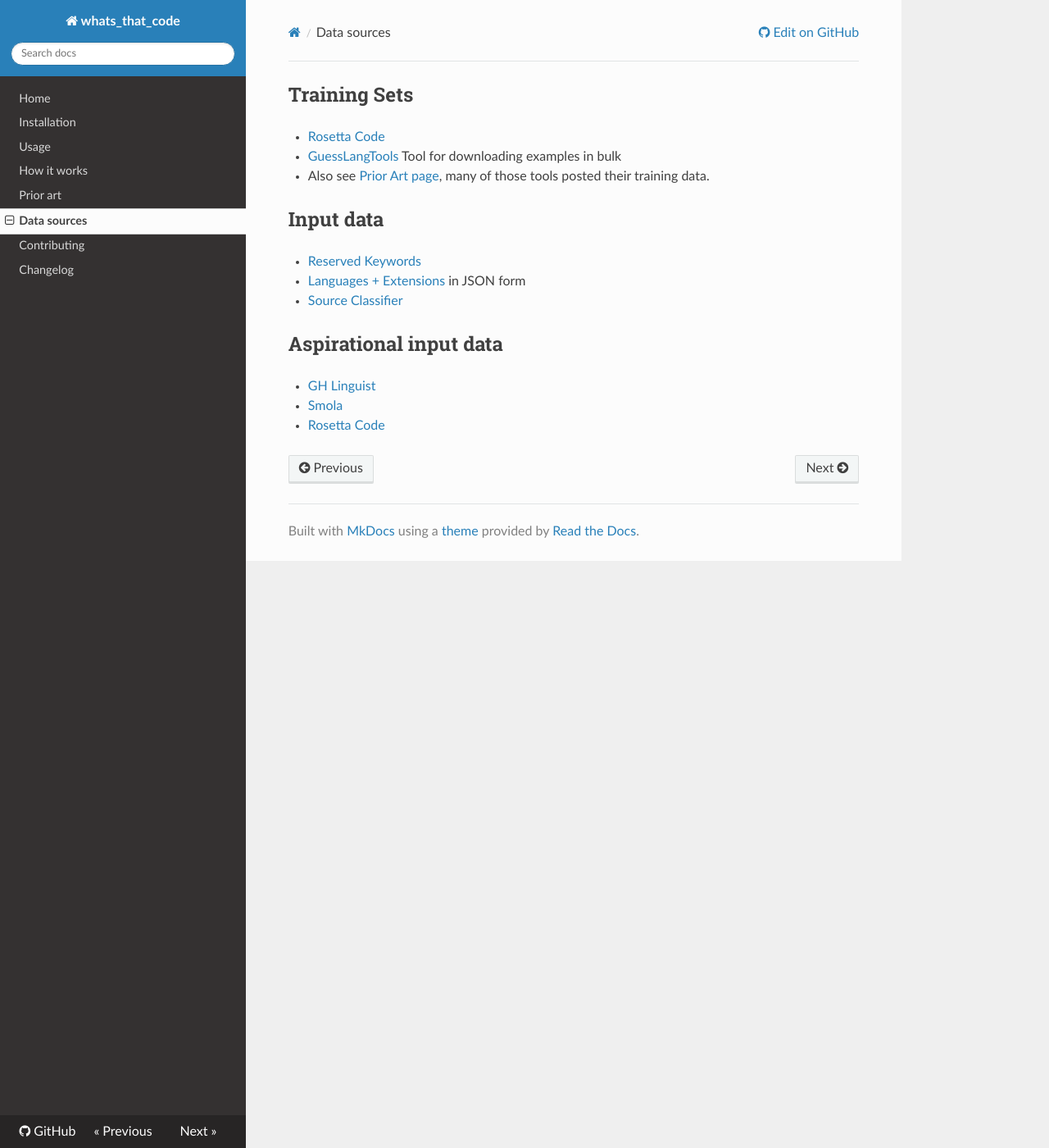
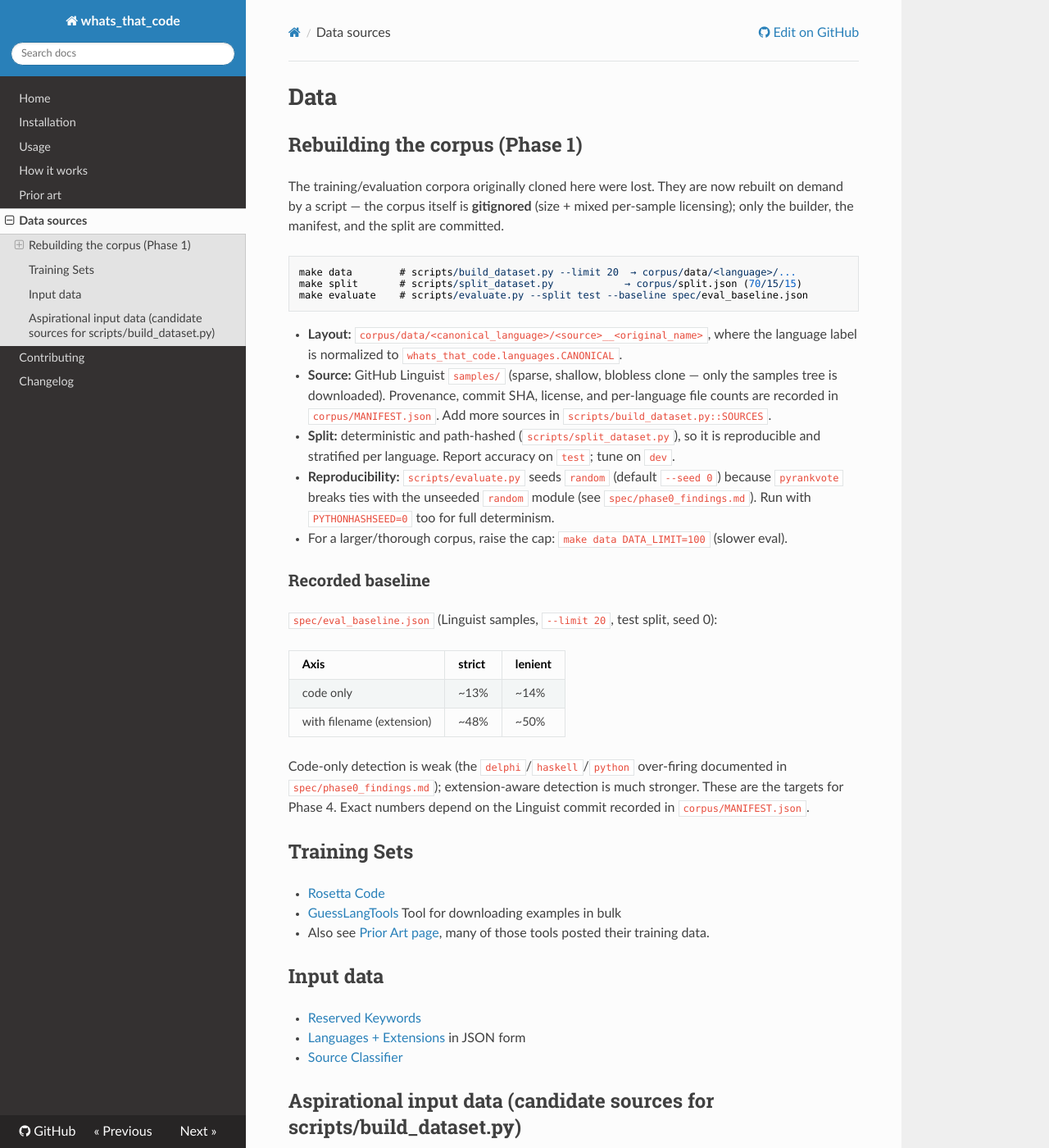
Before and after one commit to matthewdeanmartin/whats_that_code, an MkDocs documentation site: the page built from docs/Data.md, in a window 1280 px wide and 1400 px high. Shown: the whole window at 82% size. Built offline with MkDocs 1.6.1, drawn with Linux system fonts in a browser that asks for light colours; nearby versions of some CDN libraries; some of the changed text lies outside the part shown.

````diff
--- a/docs/Data.md
+++ b/docs/Data.md
@@ -1,3 +1,44 @@
+# Data
+
+## Rebuilding the corpus (Phase 1)
+
+The training/evaluation corpora originally cloned here were lost. They are now
+rebuilt on demand by a script — the corpus itself is **gitignored** (size + mixed
+per-sample licensing); only the builder, the manifest, and the split are committed.
+
+```bash
+make data        # scripts/build_dataset.py --limit 20  → corpus/data/<language>/...
+make split       # scripts/split_dataset.py            → corpus/split.json (70/15/15)
+make evaluate    # scripts/evaluate.py --split test --baseline spec/eval_baseline.json
+```
+
+- **Layout:** `corpus/data/<canonical_language>/<source>__<original_name>`, where the
+  language label is normalized to `whats_that_code.languages.CANONICAL`.
+- **Source:** GitHub Linguist `samples/` (sparse, shallow, blobless clone — only the
+  samples tree is downloaded). Provenance, commit SHA, license, and per-language file
+  counts are recorded in `corpus/MANIFEST.json`. Add more sources in
+  `scripts/build_dataset.py::SOURCES`.
+- **Split:** deterministic and path-hashed (`scripts/split_dataset.py`), so it is
+  reproducible and stratified per language. Report accuracy on `test`; tune on `dev`.
+- **Reproducibility:** `scripts/evaluate.py` seeds `random` (default `--seed 0`) because
+  `pyrankvote` breaks ties with the unseeded `random` module
+  (see `spec/phase0_findings.md`). Run with `PYTHONHASHSEED=0` too for full determinism.
+- For a larger/thorough corpus, raise the cap: `make data DATA_LIMIT=100` (slower eval).
+
+### Recorded baseline
+
+`spec/eval_baseline.json` (Linguist samples, `--limit 20`, test split, seed 0):
+
+| Axis | strict | lenient |
+|------|--------|---------|
+| code only | ~13% | ~14% |
+| with filename (extension) | ~48% | ~50% |
+
+Code-only detection is weak (the `delphi`/`haskell`/`python` over-firing documented in
+`spec/phase0_findings.md`); extension-aware detection is much stronger. These are the
+targets for Phase 4. Exact numbers depend on the Linguist commit recorded in
+`corpus/MANIFEST.json`.
+
 ## Training Sets
 - [Rosetta Code](http://www.rosettacode.org/wiki/Rosetta_Code)
 - [GuessLangTools](https://github.com/yoeo/guesslangtools)  Tool for downloading examples in bulk
@@ -8,7 +49,7 @@
 - [Languages + Extensions](https://gist.github.com/aymen-mouelhi/82c93fbcd25f091f2c13faa5e0d61760) in JSON form
 - [Source Classifier](https://github.com/chrislo/sourceclassifier)
 
-## Aspirational input data
-- [GH Linguist](https://github.com/github-linguist/linguist/tree/main/samples)
+## Aspirational input data (candidate sources for scripts/build_dataset.py)
+- [GH Linguist](https://github.com/github-linguist/linguist/tree/main/samples) — **primary source, implemented**
 - [Smola](https://github.com/smola/language-dataset/tree/master/data)
 - [Rosetta Code](https://github.com/acmeism/RosettaCodeData)
````
Also changed, not shown: spec/phase0_findings.md (+26 -18 lines), 3 other files.
